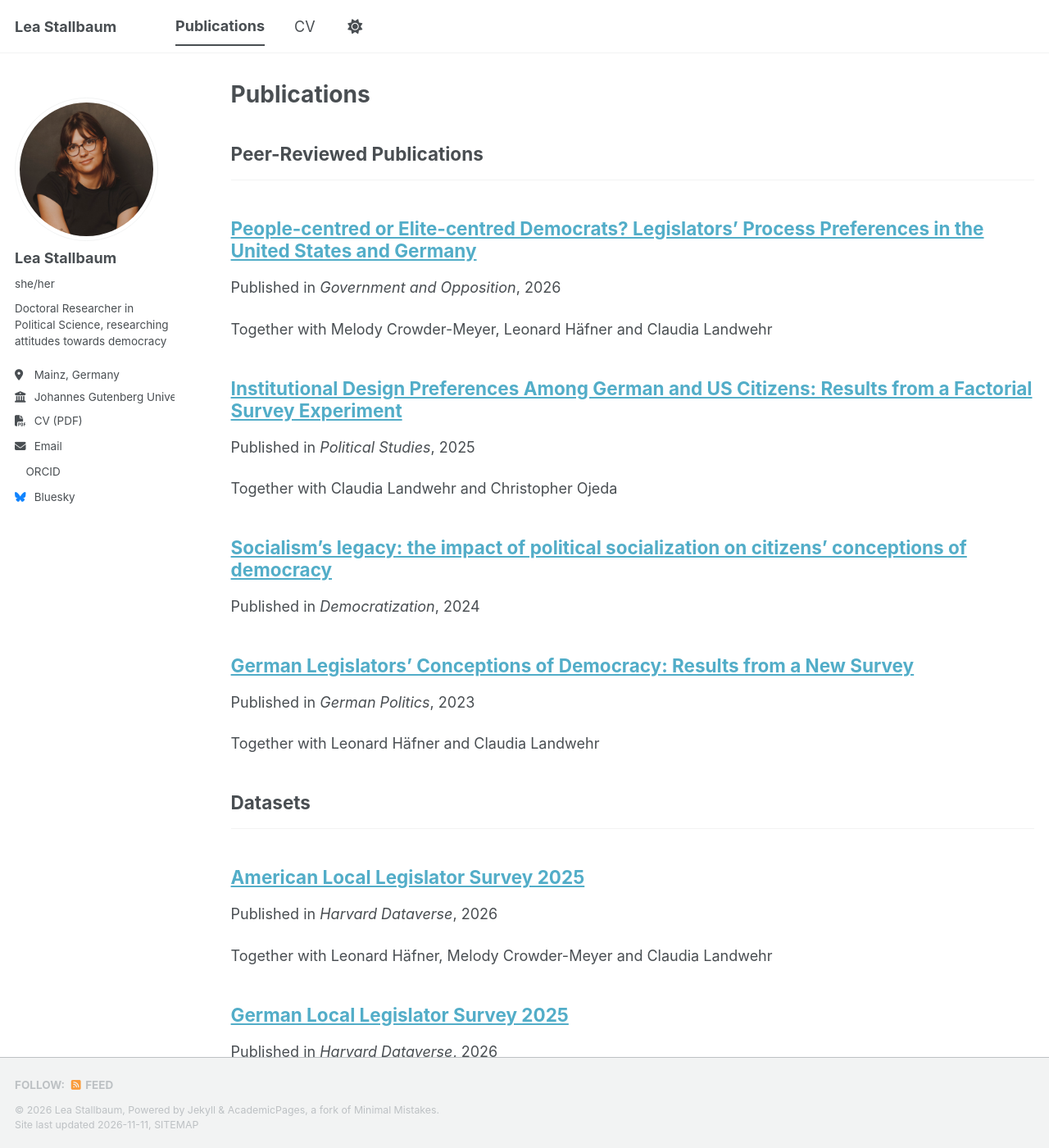
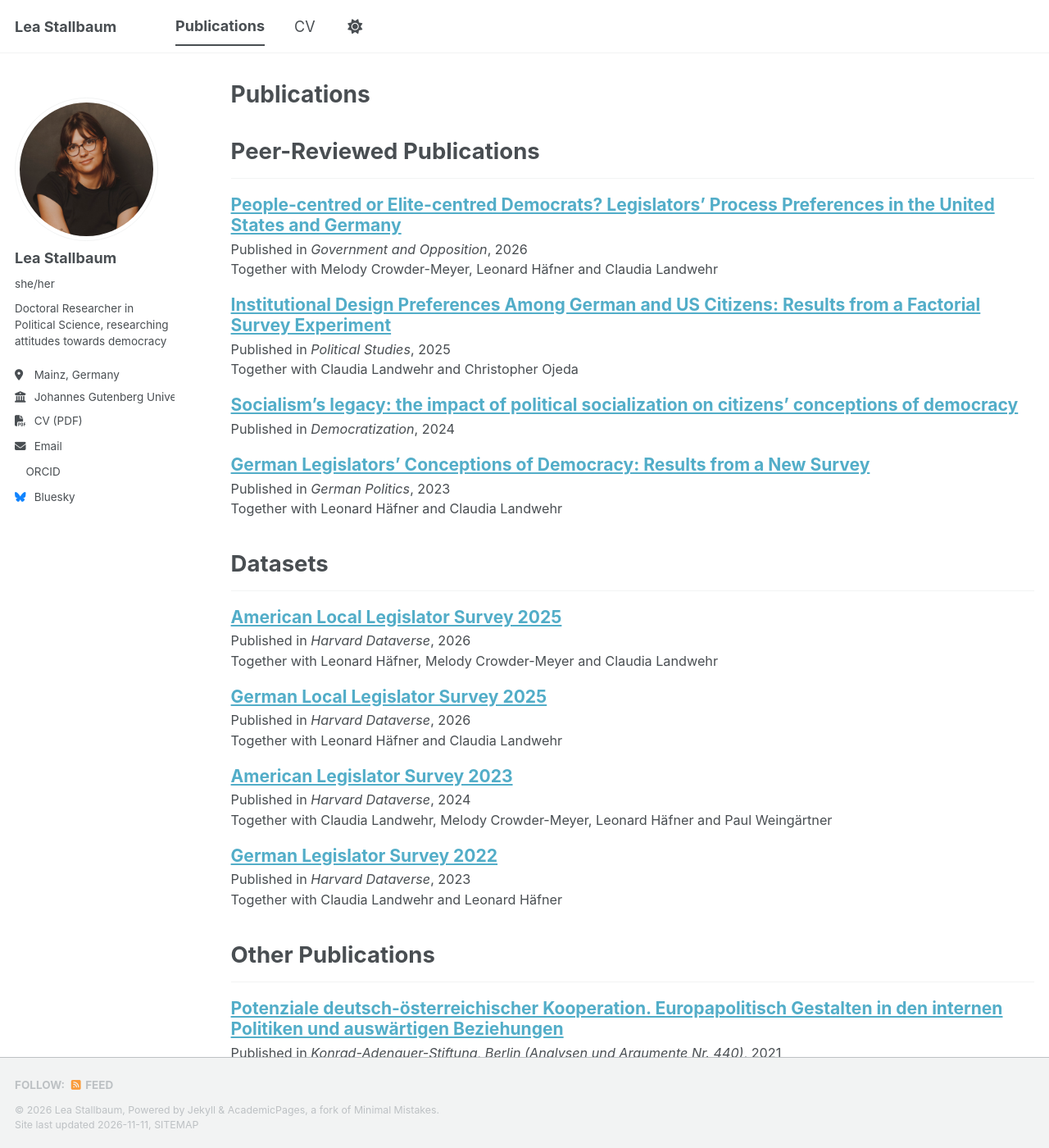
Before and after one commit to leastallbaum/leastallbaum.github.io, a Jekyll site: the page built from _pages/publications.html, in a window 1280 px wide and 1400 px high. Shown: the whole window at 82% size. Built offline with Jekyll 4.4.1, drawn with Linux system fonts in a browser that asks for light colours; a style sheet for code colours, icons or effects is not loaded.

Commit message:
Publikationsseite: KAS-Link, kleinere Schrift, weniger Absätze
- KAS-Bericht (2021): Titel verlinkt auf das PDF
- neue Datei _sass/layout/_publications.scss: kleinere Schrift, engere Abstände (Wrapper .publications-list)
- archive-single.html: Venue/Jahr und Co-Autor:innen in einem Absatz, leerer Excerpt-Absatz entfällt, paperurl wird escaped

Co-Authored-By: Claude Sonnet 5.5 <noreply@anthropic.com>
Claude-Session: https://claude.ai/code/session_015RWbTD5NV456SST9yJ99Vj

```diff
--- a/_includes/archive-single.html
+++ b/_includes/archive-single.html
@@ -29,7 +29,7 @@
     <h2 class="archive__item-title" itemprop="headline">
       {% if post.collection == 'publications' %}
         {% if post.paperurl %}
-          <a href="{{ post.paperurl }}" target="_blank" rel="noopener">{{ title }}</a>
+          <a href="{{ post.paperurl | escape }}" target="_blank" rel="noopener">{{ title }}</a>
         {% else %}
           {{ title }}
         {% endif %}
@@ -47,15 +47,14 @@
         {% if post.collection == 'teaching' %}
           <p> {{ post.type }}, <i>{{ post.venue }}</i>, {{ post.date | default: "1900-01-01" | date: "%Y" }} </p>
         {% elsif post.collection == 'publications' %}
-          <p>Published in <i>{{ post.venue }}</i>, {{ post.date | default: "1900-01-01" | date: "%Y" }} </p>
-          {% if post.coauthors %}<p>Together with {{ post.coauthors }}</p>{% endif %}
+          <p>Published in <i>{{ post.venue }}</i>, {{ post.date | default: "1900-01-01" | date: "%Y" }}{% if post.coauthors %}<br />Together with {{ post.coauthors }}{% endif %}</p>
         {% elsif post.date %}
          <p class="page__date"><strong><i class="fa fa-fw fa-calendar" aria-hidden="true"></i> {{ site.data.ui-text[site.locale].date_label | default: "Published:" }}</strong> <time datetime="{{ post.date | default: "1900-01-01" | date_to_xmlschema }}">{{ post.date | default: "1900-01-01" | date: "%B %d, %Y" }}</time></p>
         {% endif %}
 
-    {% if post.excerpt and site.read_more != 'enabled' %}
+    {% if post.excerpt and site.read_more != 'enabled' and post.collection != 'publications' %}
     <p class="archive__item-excerpt" itemprop="description">{{ post.excerpt | markdownify }}</p>
-    {% elsif post.excerpt and site.read_more == 'enabled' %}
+    {% elsif post.excerpt and site.read_more == 'enabled' and post.collection != 'publications' %}
     <p class="archive__item-excerpt" itemprop="description"><p>{{ post.excerpt | markdownify | remove: '<p>' | remove: '</p>' }}<strong><a href="{{ base_path }}{{ post.url }}" rel="permalink"> Read more</a></strong></p></p>
     {% endif %}
 
--- a/_pages/publications.html
+++ b/_pages/publications.html
@@ -11,6 +11,7 @@ author_profile: true
 
 {% include base_path %}
 
+<div class="publications-list">
 <!-- New style rendering if publication categories are defined -->
 {% if site.publication_category %}
   {% for category in site.publication_category  %}
@@ -31,3 +32,4 @@ author_profile: true
     {% include archive-single.html %}
   {% endfor %}
 {% endif %}
+</div>
--- /dev/null
+++ b/_sass/layout/_publications.scss
@@ -0,0 +1,20 @@
+// Kompaktere Darstellung der Publikationsliste (Seite "Publications")
+.publications-list {
+  font-size: 0.9em;
+
+  // Überschriften der Kategorien
+  h2 {
+    font-size: 1.7em;
+    margin-top: 1.4em;
+  }
+
+  // Titel der Publikationen (verlinken auf das Paper)
+  .archive__item-title {
+    font-size: 1.3em;
+    margin: 0.9em 0 0.2em;
+  }
+
+  p {
+    margin: 0 0 0.3em;
+  }
+}
--- a/assets/css/main.scss
+++ b/assets/css/main.scss
@@ -35,5 +35,6 @@
     "layout/page",
     "layout/archive",
     "layout/sidebar",
-    "layout/json_cv"
+    "layout/json_cv",
+    "layout/publications"
 ;
```
Also changed, not shown: _publications/2021-01-01-potenziale-deutsch-oesterreichischer-kooperation.md (+1 -0 lines).
